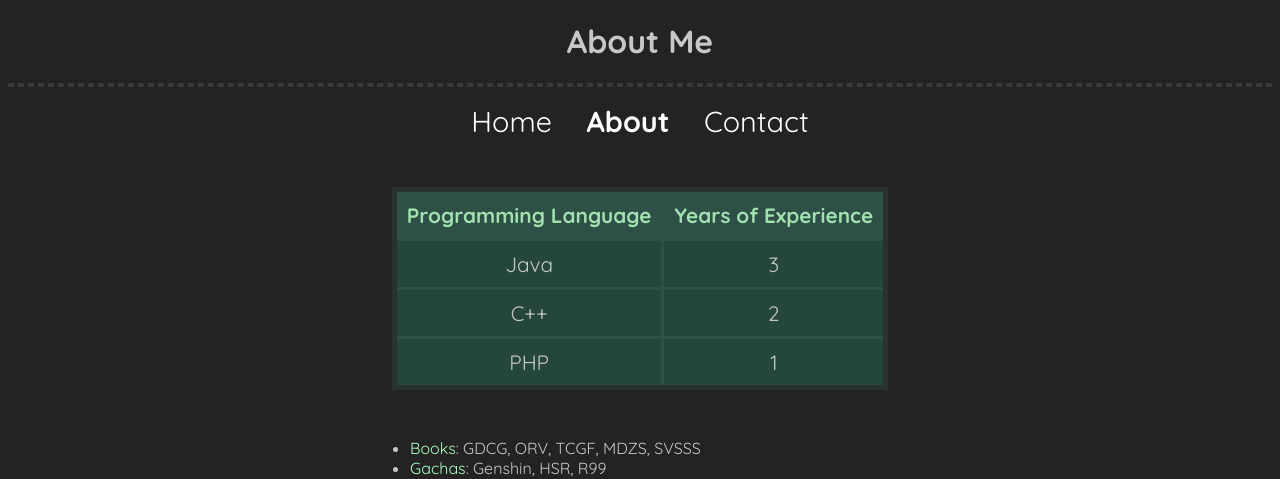
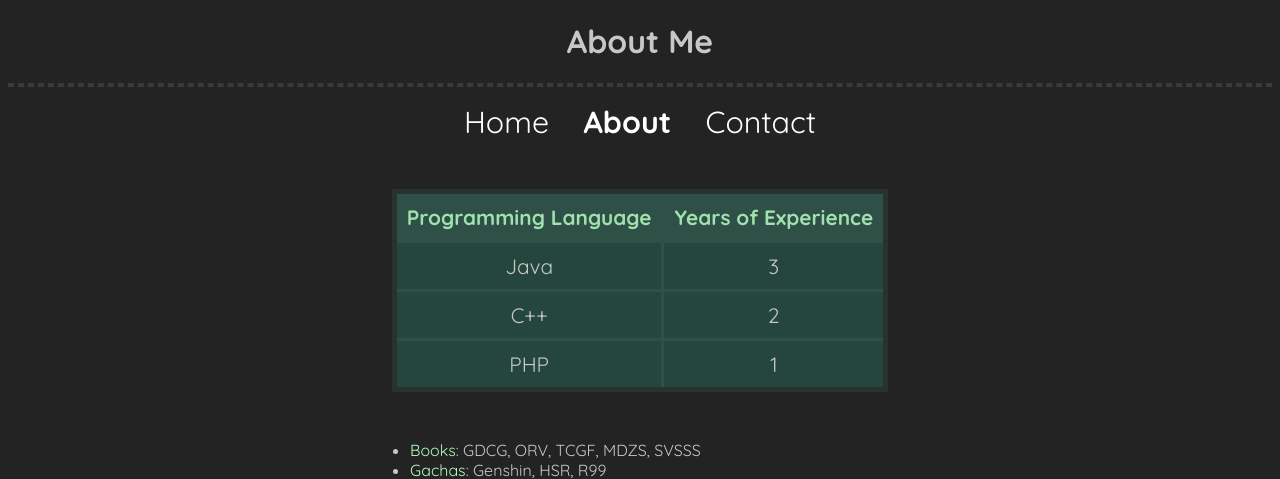
Before and after one commit to sylvia-ww/sylvia-ww.github.io, a web app: file lab1/about.html in a window 1280 px wide. Shown: the top 479 px of the page. Run offline with its HTML, style and script files only (its server is not run), Linux system fonts and the light colour scheme.

Commit message:
Lab 1 fixes

```diff
--- a/lab1/about.html
+++ b/lab1/about.html
@@ -3,7 +3,6 @@
 
 <head>
     <meta charset="UTF-8">
-    <meta name="viewport" content="width=device-width, initial-scale=1.0">
     <title>About</title>
     <link href="./css/styles.css" rel="stylesheet">
 </head>
@@ -43,8 +42,9 @@
             <li><span class="hobby">Music</span>: dnb, edm, breakcore</li>
             <li><span class="hobby">Foods</span>: sushi, boba, butter chicken</li>
         </ul>
-    <hr>
+
     </div>
+     <hr>
        <footer>
         <!-- Your last name and year here in ALL assignments -->
 
--- a/lab1/css/styles.css
+++ b/lab1/css/styles.css
@@ -22,7 +22,7 @@ nav {
 nav a {
     padding: 15px;
     padding-bottom: 4px;
-    font-size: 1.8em;
+    font-size: 1.9em;
     text-decoration: none;
     color: white;
 }
@@ -43,13 +43,16 @@ main{
     justify-content: center;
     align-items: center;
     padding-bottom: 4em;
+    padding-left: 2em;
+    padding-right: 2em;
+    flex-shrink: 1;
 }
-
 /* pfp */
 figure img {
     border-radius: 100%;
+    max-width: 30vw;
     max-height: 30vh;
-    max-width: 30vw;
+    margin: 2em 0;
 }
 
 footer {
@@ -84,6 +87,7 @@ th,td{
 td {
     padding: 10px;
     font-size: 1.3em;
+    text-align: center;
 }
 
 td strong {
```
Also changed, not shown: lab1/img/juan_doe.png (deleted).
